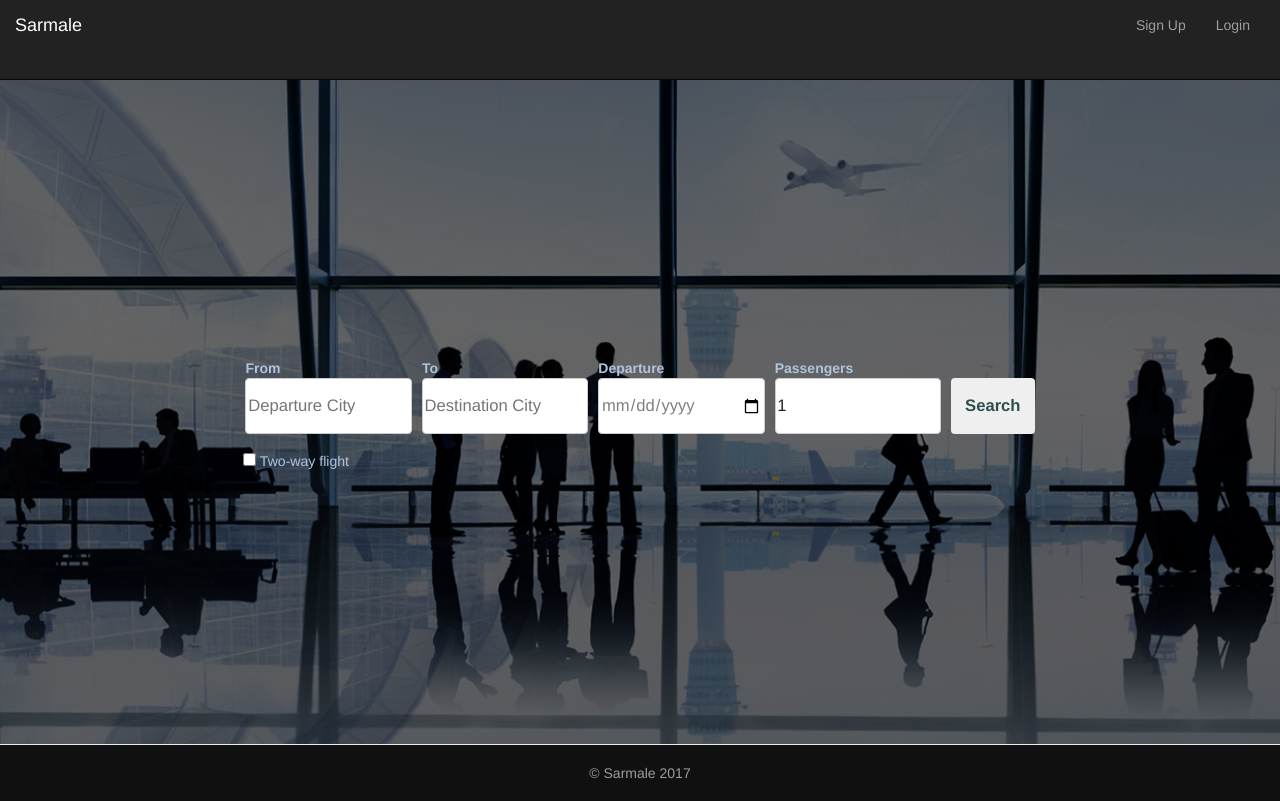
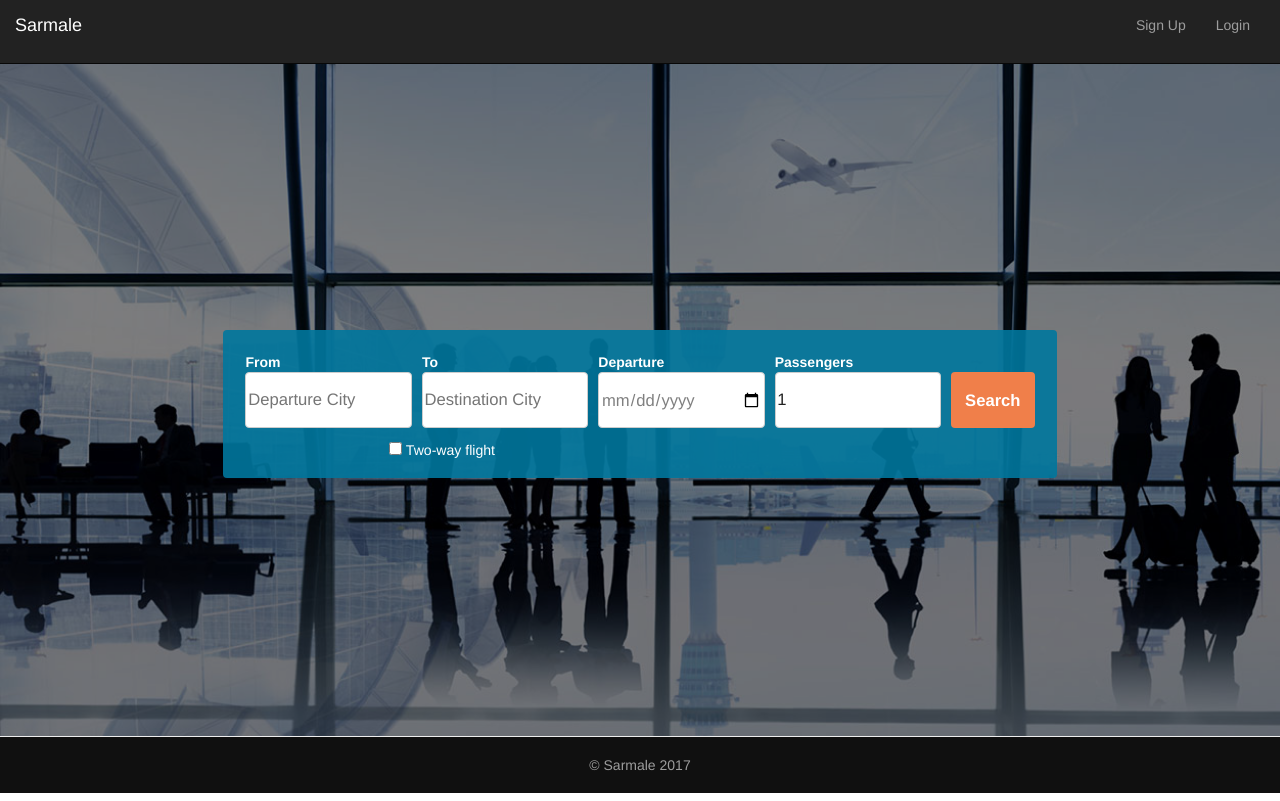
Before and after one commit to DanaIliescu/forms-mandatory-1, an Angular app: page / in a window 1280 px wide. Built offline with nearby package versions, Linux system fonts and the light colour scheme.

Commit message:
Final design for desktop

```diff
--- a/src/app/air-form/air-form.component.css
+++ b/src/app/air-form/air-form.component.css
@@ -3,9 +3,8 @@
   padding: 0; }
 
 form {
-  background: rgba(0, 0, 0, 0.6);
-  min-height: 83vh;
-  color: lightsteelblue;
+  background: rgba(0, 0, 0, 0.5);
+  min-height: 85vh;
   display: flex;
   flex-direction: column;
   align-items: center;
@@ -14,8 +13,21 @@ form {
     margin: 5px; }
 
 #formContainer {
+  padding: 1vw;
+  background-color: rgba(0, 119, 158, 0.9);
+  border-radius: 4px;
+  color: white; }
+
+#inputContainer {
   display: flex;
   align-content: space-between; }
+
+#checkboxDiv {
+  font-family: "Helvetica";
+  font-size: 1.1vw;
+  font-weight: 400;
+  align-self: flex-start;
+  margin-left: 19%; }
 
 label {
   display: block; }
@@ -45,18 +57,12 @@ input:not([type=checkbox]) {
   input:not([type=checkbox])[type=date] {
     color: grey; }
 
-#checkboxDiv {
-  font-family: "Helvetica";
-  font-size: 1.1vw;
-  font-weight: 400;
-  align-self: flex-start;
-  margin-left: 19%; }
-
 button {
   font-family: "Helvetica";
   font-size: 1.3vw;
   font-weight: 100;
-  color: darkslategrey;
+  color: white;
+  background: #F07F4A;
   height: 7vh;
   border: none;
   padding: 8px 14px;
@@ -69,33 +75,4 @@ button {
     box-shadow: 0 12px 16px 0 rgba(0, 0, 0, 0.24), 0 17px 50px 0 rgba(0, 0, 0, 0.19);
     cursor: pointer; }
 
-@media (max-width: 700px) {
-  form {
-    justify-content: space-around; } }
-.error {
-  font-family: "Helvetica";
-  font-size: 12px;
-  font-weight: 400;
-  background: #a8252e;
-  color: white;
-  display: block;
-  position: absolute;
-  bottom: 50%;
-  line-height: 14px;
-  letter-spacing: .25px;
-  padding: 4px 6px 5px;
-  margin-left: 0.5em;
-  margin-bottom: -3px; }
-  .error::after {
-    content: '';
-    display: block;
-    position: absolute;
-    top: 100%;
-    left: 10px;
-    width: 0;
-    height: 0;
-    border-style: solid;
-    border-width: 3px 5px 0 5px;
-    border-color: #a8252e transparent transparent transparent; }
-
 /*# sourceMappingURL=air-form.component.css.map */
--- a/src/app/air-form/air-form.component.html
+++ b/src/app/air-form/air-form.component.html
@@ -2,6 +2,7 @@
   (ngSubmit)="onSubmit()"
 >
     <div id="formContainer">
+    <div id="inputContainer">
     <div>
       <label for="departureCity">From</label>
       <input type="text"
@@ -65,4 +66,5 @@
       >
       Two-way flight
     </div>
+    </div>
 </form>
--- a/src/app/air-form/air-form.component.scss
+++ b/src/app/air-form/air-form.component.scss
@@ -1,5 +1,7 @@
 @import '../app.mixins.scss';
 $errorBgColor: #a8252e;
+$formDivColor: #2a88ad;
+$lightBlack: #061419;
 
 * {
     margin: 0;
@@ -7,9 +9,8 @@ $errorBgColor: #a8252e;
 }
 
 form {
-    background: rgba(0, 0, 0, .6);
-    min-height: 83vh;
-    color: lightsteelblue;
+    background: rgba(0, 0, 0, .5);
+    min-height: 85vh;
     display: flex;
     flex-direction: column;
     align-items: center;
@@ -20,8 +21,21 @@ form {
 }
 
 #formContainer {
+    padding: 1vw;
+    background-color: rgba(0, 119, 158, .9);
+    border-radius: 4px;
+    color: white;
+}
+
+#inputContainer {
     display:flex;
     align-content: space-between;
+}
+
+#checkboxDiv{
+    @include fontStack($size:1.1vw, $family:'Helvetica', $weight:400);
+    align-self: flex-start;
+    margin-left: 19%;
 }
 
 label {
@@ -49,15 +63,10 @@ input:not([type=checkbox]) {
     }
 }
 
-#checkboxDiv{
-    @include fontStack($size:1.1vw, $family:'Helvetica', $weight:400);
-    align-self: flex-start;
-    margin-left: 19%;
-}
-
 button {
     @include fontStack($size:1.3vw, $family:'Helvetica', $weight:100);
-    color: darkslategrey;
+    color: white;
+    background: #F07F4A;
     height: 7vh;
     border: none;
     padding: 8px 14px;
@@ -73,39 +82,125 @@ button {
     }
 }
 
-@media (max-width: 700px) {
-  form {
-      justify-content: space-around;
-  }
-}
+// @media (max-width: 700px) {
+//   form {
+//       justify-content: space-around;
+//   }
+// }
 
-@media (max-width: 400px) {
+// @media (max-width: 400px) {
 
-}
+// }
 
-.error {
-    @include fontStack($size:12px, $weight:400);
-    background: $errorBgColor;
-    color: white;
-    display: block;
-    position: absolute;
-    bottom: 50%;
-    line-height: 14px;
-    letter-spacing: .25px;
-    padding: 4px 6px 5px;
-    margin-left: 0.5em;
-    margin-bottom: -3px;
+// .error {
+//     @include fontStack($size:12px, $weight:400);
+//     background: $errorBgColor;
+//     color: white;
+//     display: block;
+//     position: absolute;
+//     bottom: 50%;
+//     line-height: 14px;
+//     letter-spacing: .25px;
+//     padding: 4px 6px 5px;
+//     margin-left: 0.5em;
+//     margin-bottom: -3px;
 
-    &::after {
-        content: '';
-        display: block;
-        position: absolute;
-        top: 100%;
-        left: 10px;
-        width: 0;
-        height: 0;
-        border-style: solid;
-        border-width: 3px 5px 0 5px;
-        border-color: $errorBgColor transparent transparent transparent;
-    }
-}
+//     &::after {
+//         content: '';
+//         display: block;
+//         position: absolute;
+//         top: 100%;
+//         left: 10px;
+//         width: 0;
+//         height: 0;
+//         border-style: solid;
+//         border-width: 3px 5px 0 5px;
+//         border-color: $errorBgColor transparent transparent transparent;
+//     }
+// }
+
+// /*Phones & tablets, landscape*/
+// @media only screen
+//   and (min-device-width: 320px)
+//   and (-webkit-min-device-pixel-ratio: 2)
+//   and (orientation: landscape) {
+//     #hello_title {
+//       font-size: 15em;
+//     }
+
+//     #summary {
+//       font-size: 3vw;
+//     }
+
+//     #explore {
+//       position: static;
+//       font-size: 2.5vw;
+//     }
+
+//     #professional h2, #personal h2 {
+//       font-size: 4vw;
+//   }
+
+//   #professional p, #personal p {
+//     font-size: 2.5vw;
+//     padding: 0px;
+//   }
+// }
+
+
+// /*Common desktops, landscape*/
+// @media only screen
+//   and (min-device-width: 800px)
+//   and (-webkit-min-device-pixel-ratio: 2)
+//   and (orientation: landscape) {
+//     #summary {
+//       font-size: 2.5vw;
+//     }
+
+//     #explore {
+//       position: static;
+//       font-size: 2.5vw;
+//     }
+
+//     #professional p, #personal p {
+//       font-size: 2.5vw;
+//       padding: 0px;
+//   }
+//   #professional h2, #personal h2 {
+//       font-size: 4vw;
+//   }
+
+//   .col-lg-6 {
+//     min-height: 100vh !important;
+//   }
+// }
+
+// /*Wide screens*/
+// @media only screen
+//   and (min-device-width: 1268px)  {
+//     #hello_title {
+//       font-size: 18vw;
+//     }
+
+//     #summary {
+//       font-size: 2.5vw;
+//     }
+
+//     #explore {
+//       position: static;
+//       font-size: 2vw;
+//     }
+
+//     #professional p, #personal p {
+//     font-size: 2.5vw;
+//     padding: 0px;
+//   }
+
+//   #professional h2, #personal h2 {
+//       font-size: 5vw;
+//   }
+
+//   .col-lg-6 {
+//     min-height: 100vh !important;
+//   }
+// }
--- a/src/app/app.component.css
+++ b/src/app/app.component.css
@@ -6,6 +6,7 @@
 body {
     background: url(../background.jpg) no-repeat;
     background-size: cover;
+    max-width: 100vw;
 }
 
 footer {
@@ -14,5 +15,6 @@ footer {
     height: 7vh;
     display: flex;
     justify-content: center;
-    align-items: center
+    align-items: center;
+    max-width: 100vw;
 }
--- a/src/app/navbar/navbar.component.css
+++ b/src/app/navbar/navbar.component.css
@@ -7,5 +7,5 @@
 }
 
 .navbar{
-    height: 10vh;
+    height: 8vh;
 }
--- a/src/styles.css
+++ b/src/styles.css
@@ -1 +1,5 @@
 /* You can add global styles to this file, and also import other style files */
+body {
+    height: 92vh;
+    weight: 100vw;
+}
```
Also changed, not shown: 2 other files (tests, documents, lock files or other folders).
